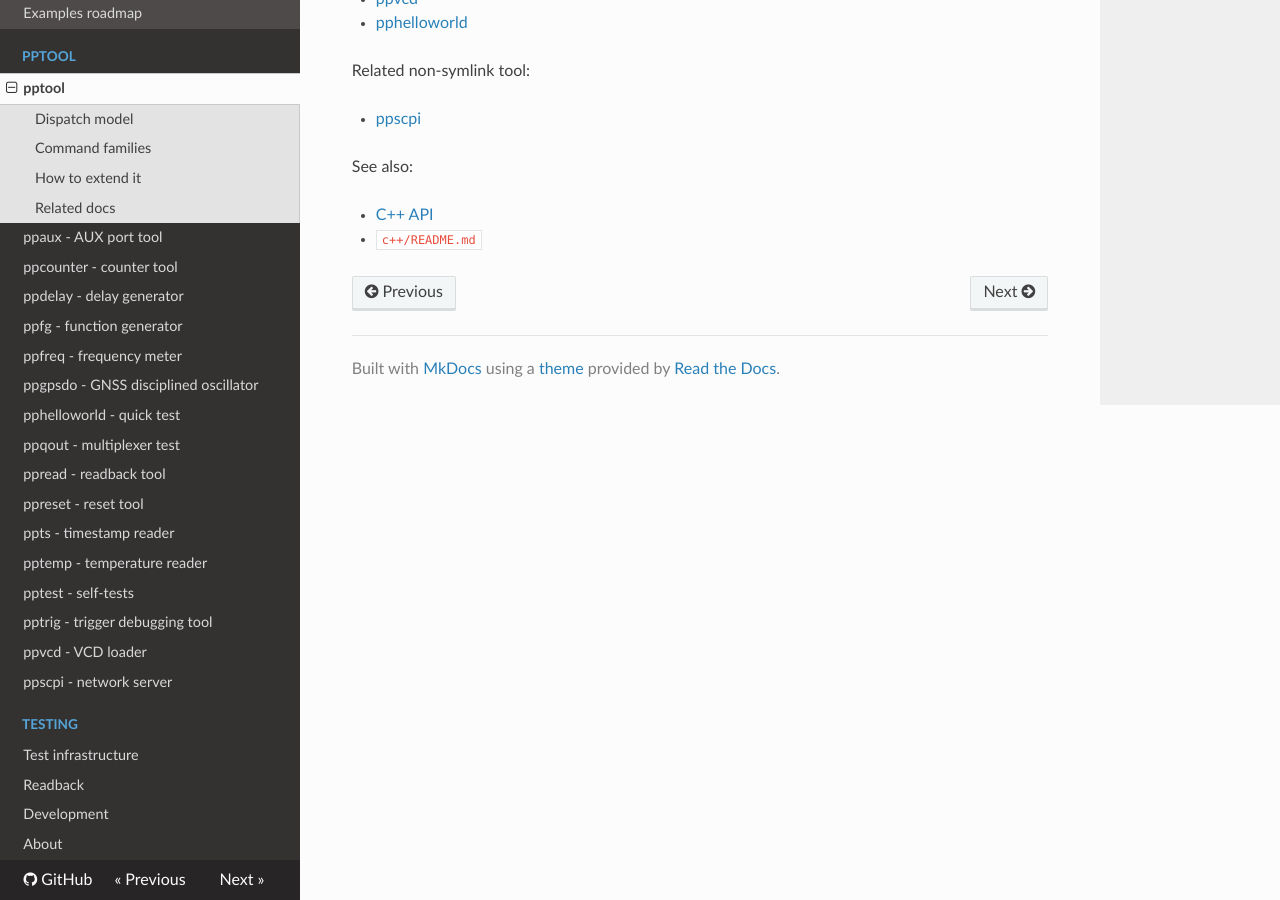
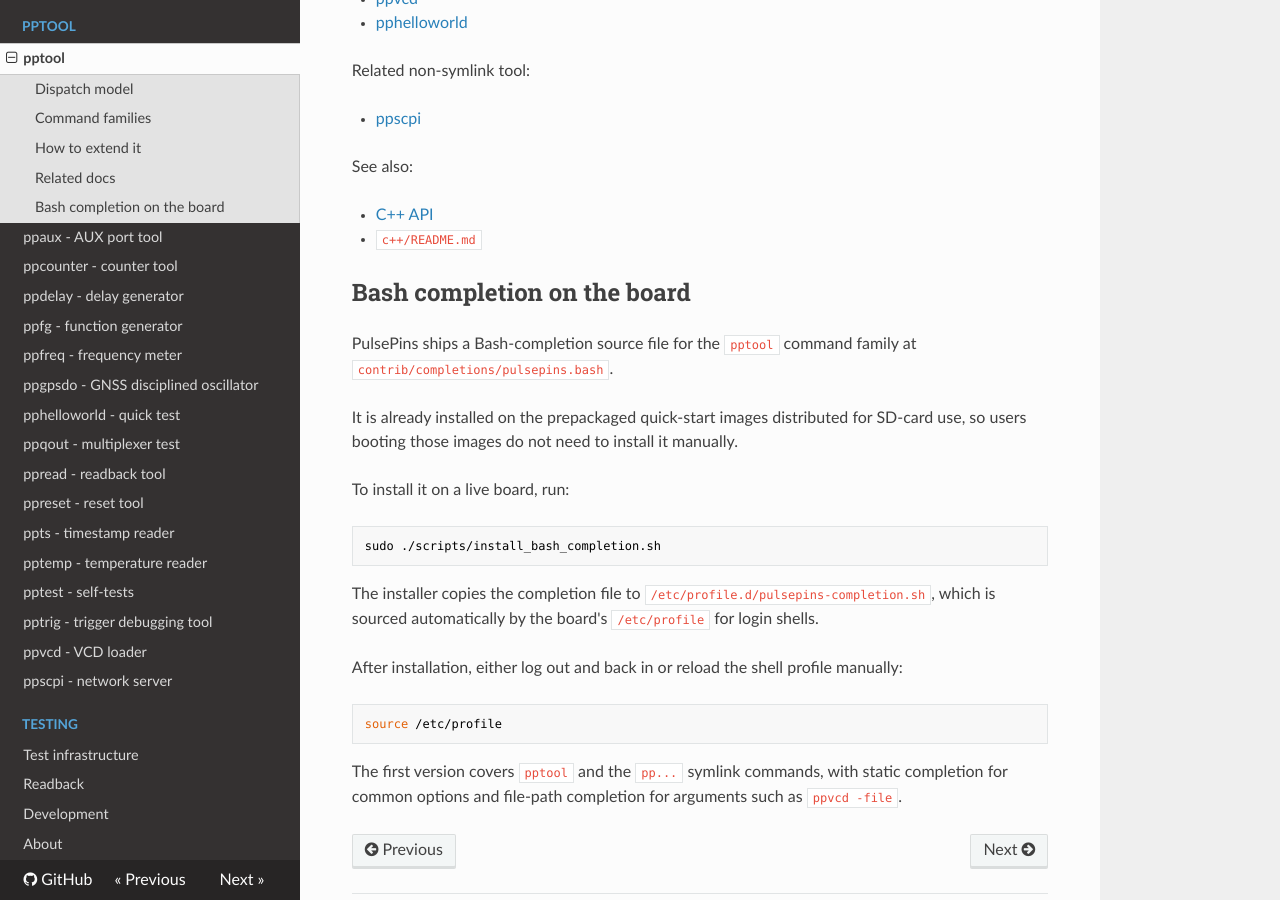
Before and after one commit to rokzitko/PulsePins, an MkDocs documentation site: the page built from docs/docs/pptool.md, in a window 1280 px wide and 900 px high, scrolled down 1932 px. Built offline with MkDocs 1.6.1, drawn with Linux system fonts in a browser that asks for light colours; nearby versions of some CDN libraries.

Commit message:
add bash completion for board tools

````diff
--- a/docs/docs/pptool.md
+++ b/docs/docs/pptool.md
@@ -77,3 +77,25 @@ See also:
 
 * [C++ API](cpp.md)
 * `c++/README.md`
+
+## Bash completion on the board
+
+PulsePins ships a Bash-completion source file for the `pptool` command family at `contrib/completions/pulsepins.bash`.
+
+It is already installed on the prepackaged quick-start images distributed for SD-card use, so users booting those images do not need to install it manually.
+
+To install it on a live board, run:
+
+```bash
+sudo ./scripts/install_bash_completion.sh
+```
+
+The installer copies the completion file to `/etc/profile.d/pulsepins-completion.sh`, which is sourced automatically by the board's `/etc/profile` for login shells.
+
+After installation, either log out and back in or reload the shell profile manually:
+
+```bash
+source /etc/profile
+```
+
+The first version covers `pptool` and the `pp...` symlink commands, with static completion for common options and file-path completion for arguments such as `ppvcd -file`.
````
Also changed, not shown: docs/docs/build.md (+8 -0 lines), 2 other files.
